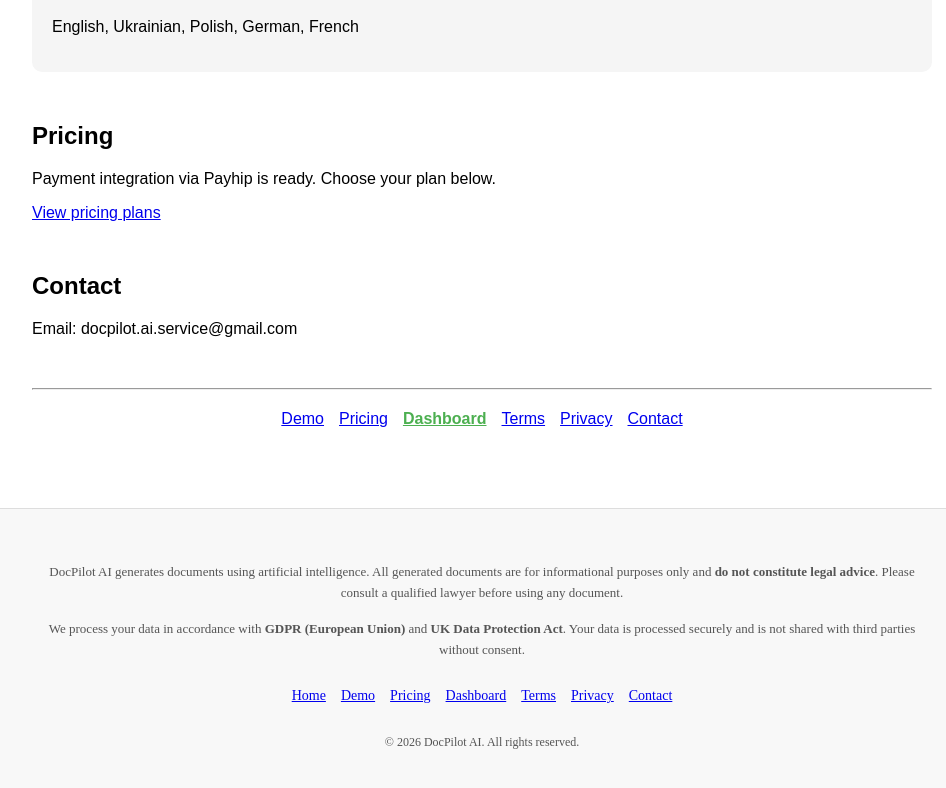
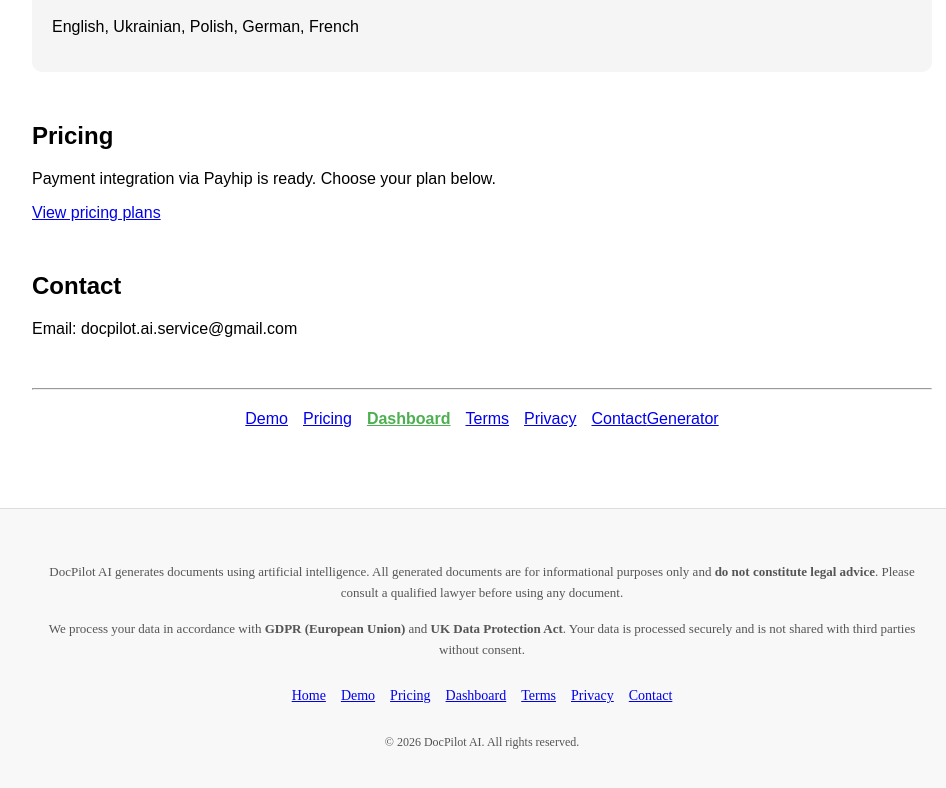
Before and after one commit to docpilot570/docpilot-ai, a Next.js app: page / in a window 1280 px wide. Shown: the part 567-1355 px from the top of the page, without its empty margins (158-1104 px from the left). Built offline with nearby package versions, Linux system fonts and the light colour scheme.

Commit message:
Update index.js

```diff
--- a/pages/index.js
+++ b/pages/index.js
@@ -74,6 +74,7 @@ export default function Home() {
         <a href="/terms" style={{marginRight: 15}}>Terms</a>
         <a href="/privacy" style={{marginRight: 15}}>Privacy</a>
         <a href="/contact">Contact</a>
+        <a href="/generator">Generator</a>
       </div>
     </div>
   );
```
